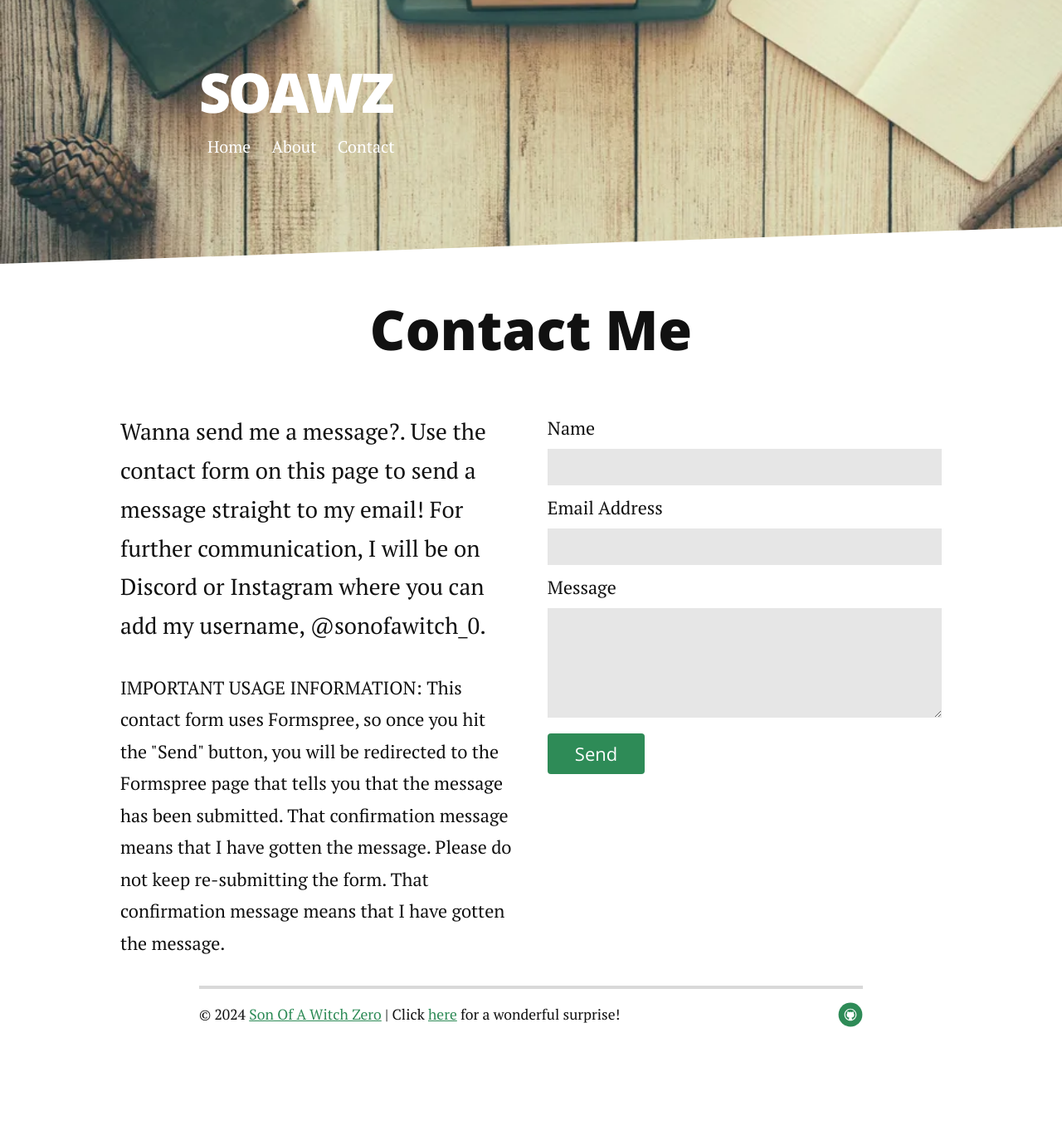
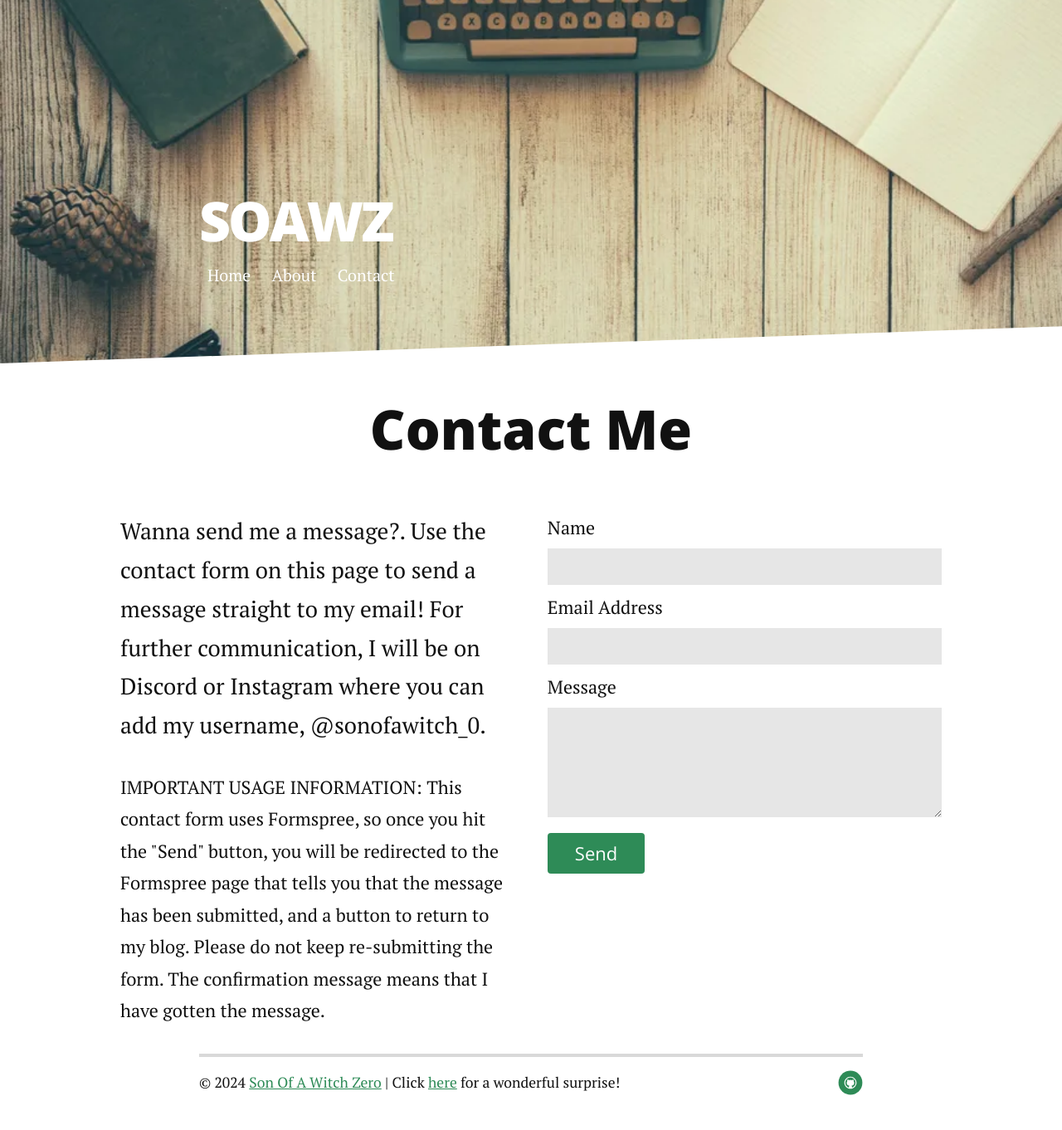
Before and after one commit to soawzblog/soawzblog.github.io, a Jekyll site: the page built from contact.md, in a window 1280 px wide. Shown: the whole page at 83% size. Built offline with Jekyll 4.4.1, drawn with Linux system fonts in a browser that asks for light colours; nearby versions of some CDN libraries; before the commit the page ends 1280 px from its top, so only the background shows below that.

Commit message:
minor tweaks

```diff
--- a/_config.yml
+++ b/_config.yml
@@ -8,7 +8,7 @@ paginate_path: "blog/page:num/"
 permalink: blog/:title/
 
 # Header Option
-# header: large
+header: large
 
 sass:
     style: compressed
--- a/contact.md
+++ b/contact.md
@@ -7,7 +7,7 @@ title: Contact Long Haul
   <h1 class="pageTitle">Contact Me</h1>
   <div class="contactContent">
     <p class="intro">Wanna send me a message?. Use the contact form on this page to send a message straight to my email! For further communication, I will be on Discord or Instagram where you can add my username, @sonofawitch_0.</p>
-    <alert>IMPORTANT USAGE INFORMATION: This contact form uses Formspree, so once you hit the "Send" button, you will be redirected to the Formspree page that tells you that the message has been submitted. That confirmation message means that I have gotten the message. Please do not keep re-submitting the form. That confirmation message means that I have gotten the message.</alert>
+    <alert>IMPORTANT USAGE INFORMATION: This contact form uses Formspree, so once you hit the "Send" button, you will be redirected to the Formspree page that tells you that the message has been submitted, and a button to return to my blog. Please do not keep re-submitting the form. The confirmation message means that I have gotten the message.</alert>
   </div>
   <form action="https://formspree.io/f/myzyeyrv" method="POST">
     <label for="name">Name</label>
```
Also changed, not shown: README.md.
